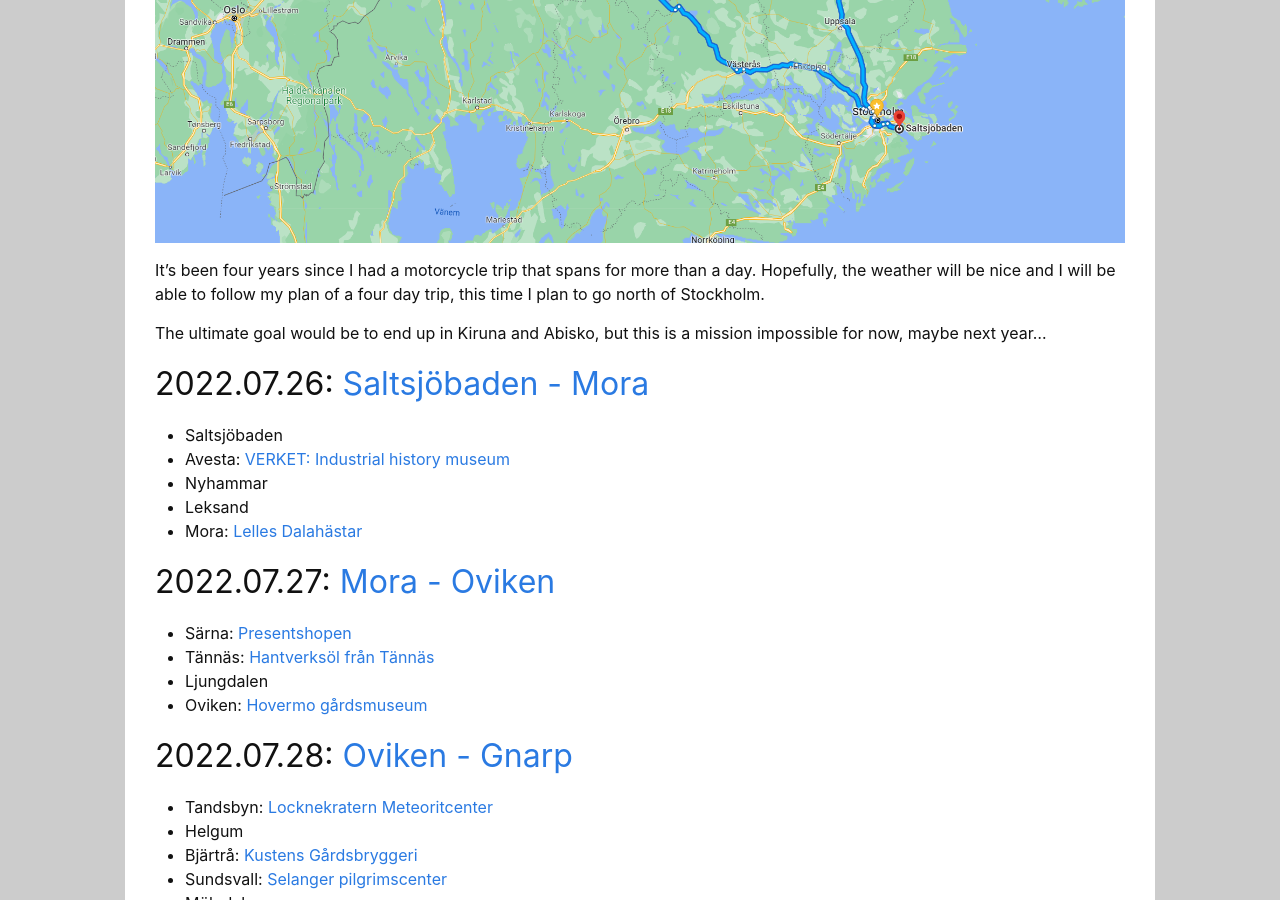
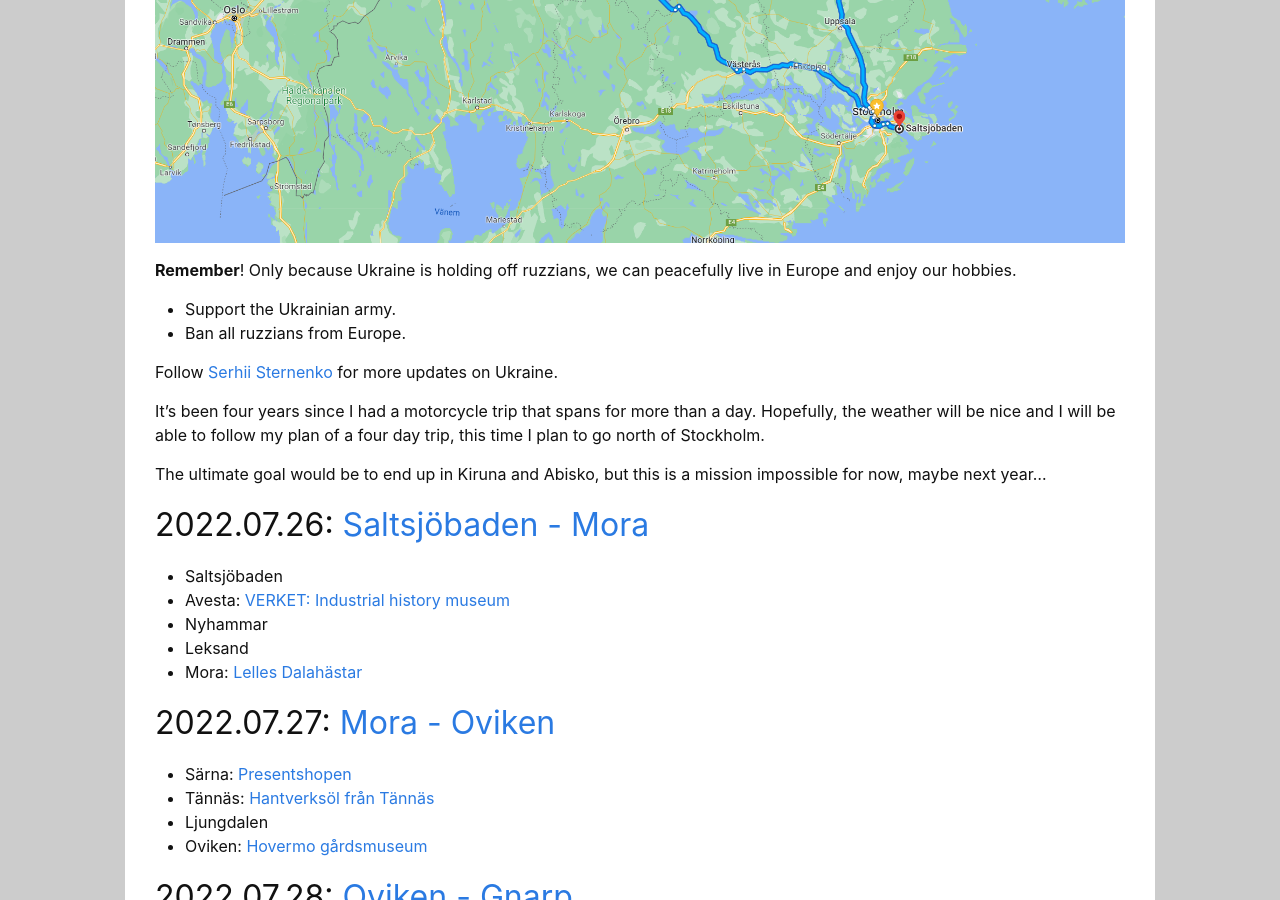
Before and after one commit to miyconst/miyconst.github.io, a Jekyll site: the page built from _posts/2022-07-25-motorcycle-trip.markdown, in a window 1280 px wide and 900 px high, scrolled down 969 px. Built offline with Jekyll 4.4.1, drawn with Linux system fonts in a browser that asks for light colours; a script that is not in the unit is left out.

Commit message:
Update 2022-07-25-motorcycle-trip.markdown

```diff
--- a/_posts/2022-07-25-motorcycle-trip.markdown
+++ b/_posts/2022-07-25-motorcycle-trip.markdown
@@ -9,6 +9,12 @@ color: black
 ---
 
 [![](/assets/2022-07-25-motorcycle-trip/map.png)](https://www.google.com/maps/dir/Saltsj%C3%B6baden/Malingarna,+770+14+Nyhammar/Lelles+Dalah%C3%A4star+Ab,+Sandav%C3%A4gen+5,+792+50+Mora/H%C3%A4rjebrygg,+Bygatan+37,+840+94+T%C3%A4nn%C3%A4s/N%C3%A4ssom+Kustens+G%C3%A5rdsbryggeri+124,+872+96+Bj%C3%A4rtr%C3%A5/Saltsj%C3%B6baden/@61.2675399,14.6669911,7.52z/data=!4m38!4m37!1m5!1m1!1s0x465f7f7ab23b6eef:0xa00fef5b28ca090!2m2!1d18.3110523!2d59.278744!1m5!1m1!1s0x465d652bb8273fd5:0xf4acea4a6fab612e!2m2!1d14.8602288!2d60.3527257!1m5!1m1!1s0x4667dd06656ea465:0x89fd81af6d368dc5!2m2!1d14.5767717!2d61.0053969!1m5!1m1!1s0x466ea57f08467e25:0xb9a8cacacffbfc71!2m2!1d12.6851049!2d62.4412103!1m5!1m1!1s0x4664b952ccbed599:0x55596c821d312ced!2m2!1d17.8615634!2d62.9919666!1m5!1m1!1s0x465f7f7ab23b6eef:0xa00fef5b28ca090!2m2!1d18.3110523!2d59.278744!3e0)
+
+**Remember**! Only because Ukraine is holding off ruzzians, we can peacefully live in Europe and enjoy our hobbies.
+- Support the Ukrainian army.
+- Ban all ruzzians from Europe.
+
+Follow [Serhii Sternenko](https://twitter.com/sternenko) for more updates on Ukraine.
 
 It's been four years since I had a motorcycle trip that spans for more than a day. Hopefully, the weather will be nice and I will be able to follow my plan of a four day trip, this time I plan to go north of Stockholm.
 
```
